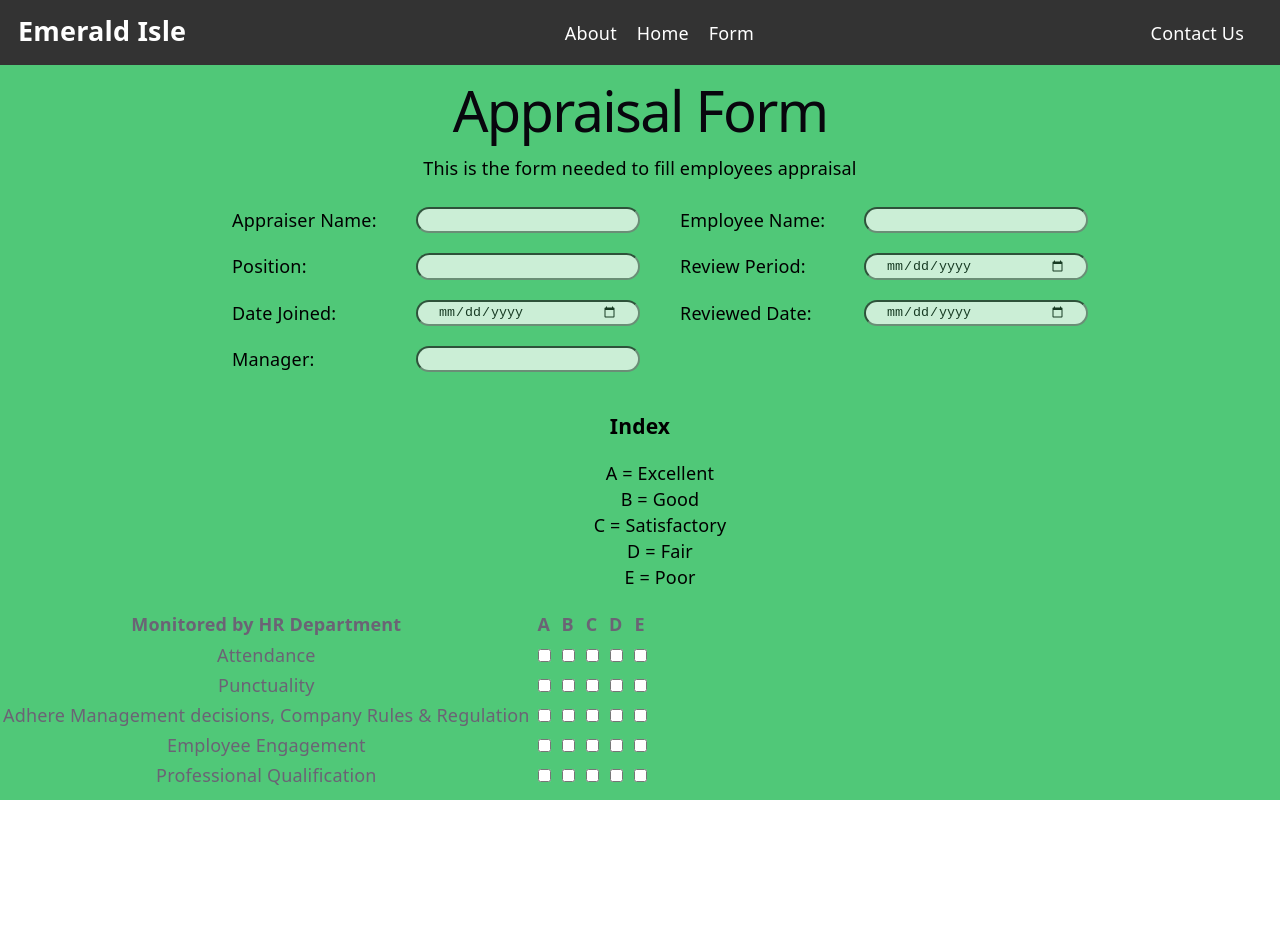
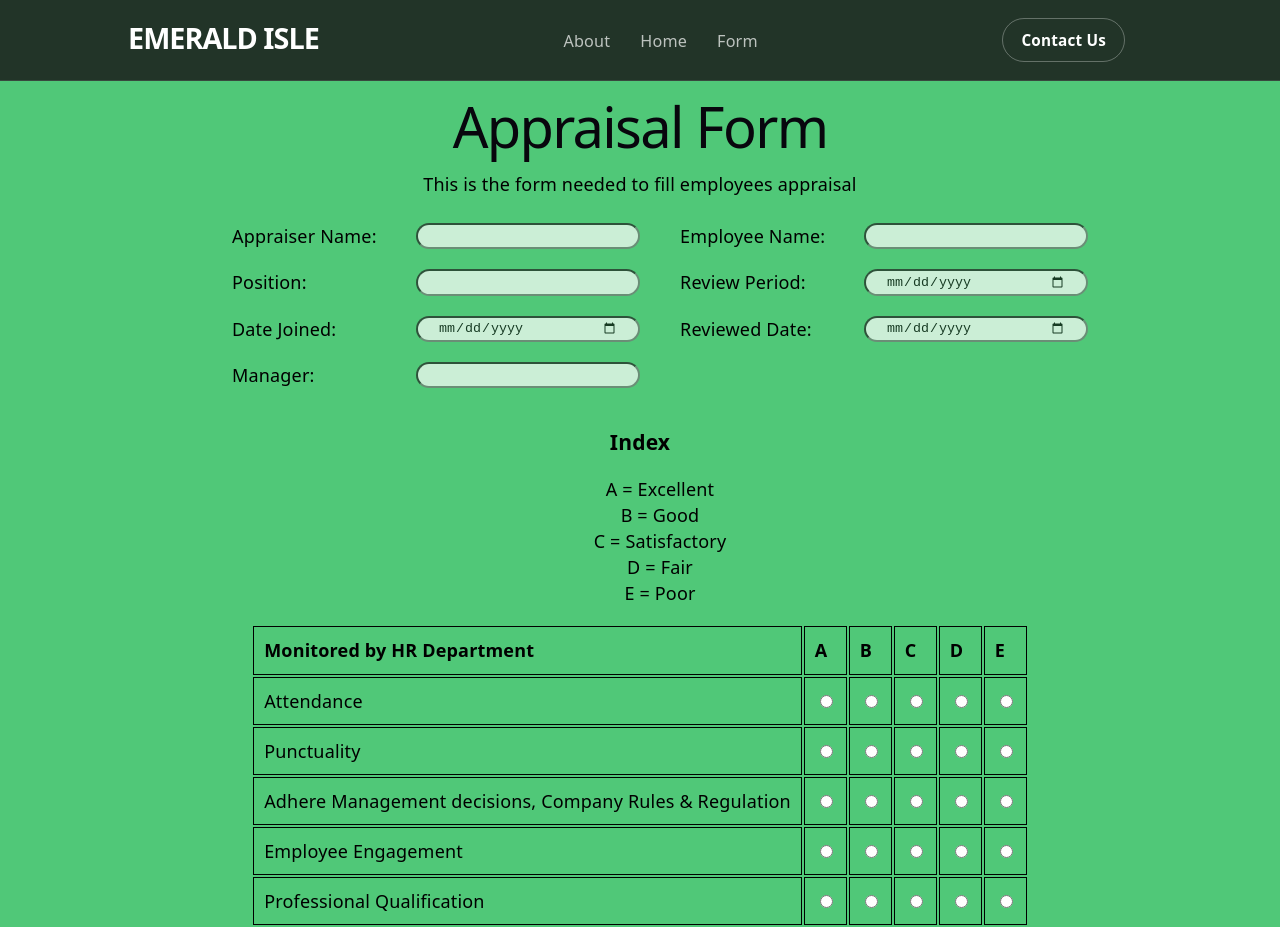
Before and after one commit to eimts2026/performance-review, a React (Vite) app in the folder frontend/: page /form in a window 1280 px wide. Before the commit the page ends 800 px from the top, so only its background shows below. Built offline with nearby package versions, Linux system fonts and the light colour scheme.

Commit message:
Updated Navbar and Quick Rendered Table
I used AI to get some nice css for the navbar, now it looks great, I also used my brain to quick render the table for the radio buttons, SMART BOIII

```diff
--- a/frontend/src/components/NavBar.css
+++ b/frontend/src/components/NavBar.css
@@ -2,16 +2,30 @@
     display: flex;
     justify-content: space-between;
     align-items: center;
-    background-color: #333;
+
+    /* Floating/Hover Effect */
+    position: sticky;
+    top: 0;
+    z-index: 1000;
+
+    /* Modern Glassmorphism Styling */
+    background-color: rgba(26, 26, 26, 0.85);
+    backdrop-filter: blur(10px);
+    -webkit-backdrop-filter: blur(10px);
+
     color: #fff;
-    padding: 1rem;
+    padding: 1rem 10%; /* Increased horizontal padding for a centered look */
+    transition: all 0.3s ease;
+    border-bottom: 1px solid rgba(255, 255, 255, 0.1);
 }
 
 .navbar-left .logo {
-    font-size: 1.5rem;
-    font-weight: bold;
+    font-size: 1.6rem;
+    font-weight: 900;
     color: #fff;
     text-decoration: none;
+    letter-spacing: -1px; /* Modern tight kerning */
+    text-transform: uppercase;
 }
 
 .navbar-center .nav-links {
@@ -19,31 +33,71 @@
     display: flex;
     margin: 0;
     padding: 0;
-    gap: 20px;
+    gap: 30px;
+}
+
+.navbar-center .nav-links li {
+    position: relative;
 }
 
 .navbar-center .nav-links li a {
     text-decoration: none;
-    color: white;
+    color: rgba(255, 255, 255, 0.7);
+    font-size: 0.9rem;
+    font-weight: 500;
+    padding: 5px 0;
+    transition: color 0.3s ease;
 }
 
-.navbar-center .nav-link li {
-    margin-right: 1rem;
+/* Animated Underline Effect */
+.navbar-center .nav-links li a::after {
+    content: '';
+    position: absolute;
+    width: 0;
+    height: 2px;
+    bottom: 0;
+    left: 0;
+    background-color: #fff;
+    transition: width 0.3s ease;
 }
 
-.navbar-center .nav-link a {
+.navbar-center .nav-links li a:hover {
     color: #fff;
-    text-decoration: none;
+}
+
+.navbar-center .nav-links li a:hover::after {
+    width: 100%;
 }
 
 .navbar-right {
     display: flex;
-    align-items: right;
+    align-items: center;
 }
 
-.navbar-right .contact, .navbar-right .user-icon {
+.navbar-right .contact {
     color: #fff;
     text-decoration: none;
-    margin-left: 1rem;
-    position: relative;
+    font-size: 0.85rem;
+    font-weight: 600;
+    padding: 8px 18px;
+    border: 1px solid rgba(255, 255, 255, 0.3);
+    border-radius: 50px; /* Capsule shape */
+    transition: all 0.3s ease;
 }
+
+.navbar-right .contact:hover {
+    background-color: #fff;
+    color: #000;
+}
+
+.navbar-right .user-icon {
+    color: #fff;
+    margin-left: 1.5rem;
+    display: flex;
+    align-items: center;
+    transition: transform 0.2s ease;
+}
+
+.navbar-right .user-icon:hover {
+    transform: scale(1.1);
+}
--- /dev/null
+++ b/frontend/src/components/OptionRender.jsx
@@ -0,0 +1,7 @@
+function OptionRender({name}) {
+    return (
+        <input name={name} type="radio" />
+    );
+}
+
+export default OptionRender;
--- a/frontend/src/pages/MainForm.css
+++ b/frontend/src/pages/MainForm.css
@@ -1,6 +1,11 @@
 .form-section p, .form-section ul li {
     font-size: var(--p-font-size);
     color: black;
+}
+
+/* Index design */
+.index #list {
+
 }
 
 
@@ -39,4 +44,29 @@
 }
 
 /* HR TABLE DESIGN */
-.hr-table
+.hr-table {
+    color: black;
+    justify-self: center;
+}
+
+.hr-table #line-1, .hr-table #line {
+    text-align: left;
+}
+
+.hr-table #line-1 th, .hr-table #line td {
+    border: 1px solid black;
+    padding: 10px;
+}
+
+.hr-table #line #option {
+    box-sizing: border-box;
+    appearance: none;
+    background: white;
+    border: 3px solid white;
+    width: 13px;
+    height: 13px;
+}
+
+.hr-table #line #option:checked {
+    background: #333;
+}
--- a/frontend/src/pages/MainForm.jsx
+++ b/frontend/src/pages/MainForm.jsx
@@ -1,4 +1,5 @@
 import './MainForm.css'
+import OptionRender from '../components/OptionRender';
 
 const form_top = [
     {id: "ap-name", name: "Appraiser Name:", type: "text"},
@@ -9,6 +10,18 @@ const form_top = [
     {id: "rev-dt", name: "Reviewed Date:", type: "date"},
     {id: "mgr", name: "Manager:", type: "text"},
 ]
+
+const quickRender = (name) => {
+    console.log("Quick render received name: ", name);
+    const list = []
+
+    for (let i = 0; i < 5; i++) {
+        list.push(<td key={i}><OptionRender name = {name}/></td>)
+    }
+
+    return list;
+}
+
 
 function MainForm() {
     return (
@@ -45,6 +58,7 @@ function MainForm() {
 
                     {/* HR MONITORING GRID */}
                     <table class='hr-table'>
+                        <thead>
                             <tr id='line-1'>
                                 <th id='monitored'>Monitored by HR Department</th>
                                 <th>A</th>
@@ -53,46 +67,29 @@ function MainForm() {
                                 <th>D</th>
                                 <th>E</th>
                             </tr>
+                        </thead>
+                        <tbody>
                             <tr id='line'>
                                 <td>Attendance</td>
-                            <td><input type='checkbox' /></td>
-                            <td><input type='checkbox' /></td>
-                            <td><input type='checkbox' /></td>
-                            <td><input type='checkbox' /></td>
-                            <td><input type='checkbox' /></td>
+                                {quickRender("attendance")}
                             </tr>
                             <tr id='line'>
                                 <td>Punctuality</td>
-                            <td><input type='checkbox' /></td>
-                            <td><input type='checkbox' /></td>
-                            <td><input type='checkbox' /></td>
-                            <td><input type='checkbox' /></td>
-                            <td><input type='checkbox' /></td>
+                                {quickRender("punctual")}
                             </tr>
                             <tr id='line'>
                                 <td>Adhere Management decisions, Company Rules & Regulation</td>
-                            <td><input type='checkbox' /></td>
-                            <td><input type='checkbox' /></td>
-                            <td><input type='checkbox' /></td>
-                            <td><input type='checkbox' /></td>
-                            <td><input type='checkbox' /></td>
+                                {quickRender("management")}
                             </tr>
                             <tr id='line'>
                                 <td>Employee Engagement</td>
-                            <td><input type='checkbox' /></td>
-                            <td><input type='checkbox' /></td>
-                            <td><input type='checkbox' /></td>
-                            <td><input type='checkbox' /></td>
-                            <td><input type='checkbox' /></td>
+                                {quickRender("employee")}
                             </tr>
                             <tr id='line'>
                                 <td>Professional Qualification</td>
-                            <td><input type='checkbox' /></td>
-                            <td><input type='checkbox' /></td>
-                            <td><input type='checkbox' /></td>
-                            <td><input type='checkbox' /></td>
-                            <td><input type='checkbox' /></td>
+                                {quickRender("professional")}
                             </tr>
+                        </tbody>
                     </table>
 
                 </form>
```
Lines whose indentation alone changed are shown as unchanged.
